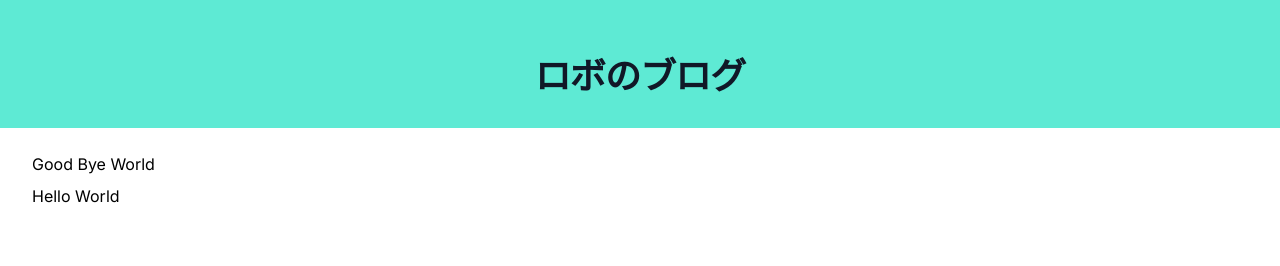
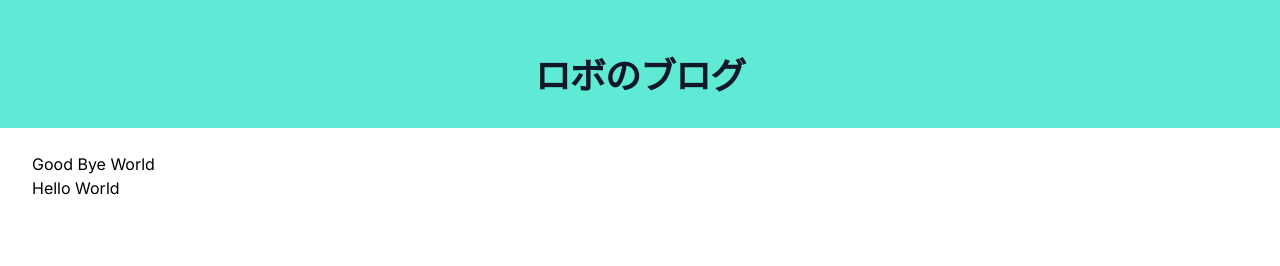
Before and after one commit to robo-power/blog, a Next.js app: page / in a window 1280 px wide. Shown: the top 266 px of the page. Built offline with nearby package versions, Linux system fonts and the light colour scheme.

Commit message:
Added top.css for top page

```diff
--- a/app/globals.css
+++ b/app/globals.css
@@ -28,16 +28,3 @@ p {
 h1 {
   @apply mt-6 text-3xl font-bold tracking-tight text-gray-900 sm:text-4xl;
 }
-
-ul,
-ol {
-  @apply mt-6 ml-8 list-none;
-}
-
-li {
-  @apply mt-2;
-}
-
-a {
-  @apply text-black;
-}
--- a/app/page.js
+++ b/app/page.js
@@ -2,6 +2,7 @@ import fs from 'fs';
 import path from 'path';
 import matter from 'gray-matter';
 import Link from 'next/link';
+import './top.css'
 
 export default async function Blogs() {
 	const postsDirectory = path.join(process.cwd(), 'content');
--- /dev/null
+++ b/app/top.css
@@ -0,0 +1,8 @@
+ul,
+ol {
+    @apply list-none mt-6 ml-8;
+}
+
+a {
+    @apply text-black;
+}
```
